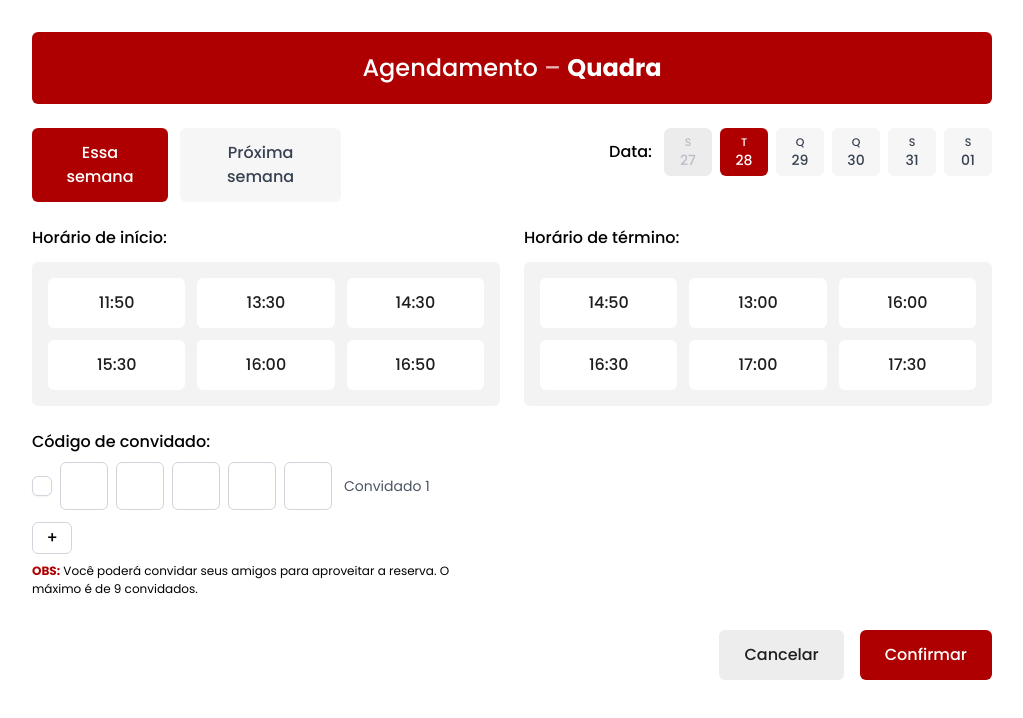
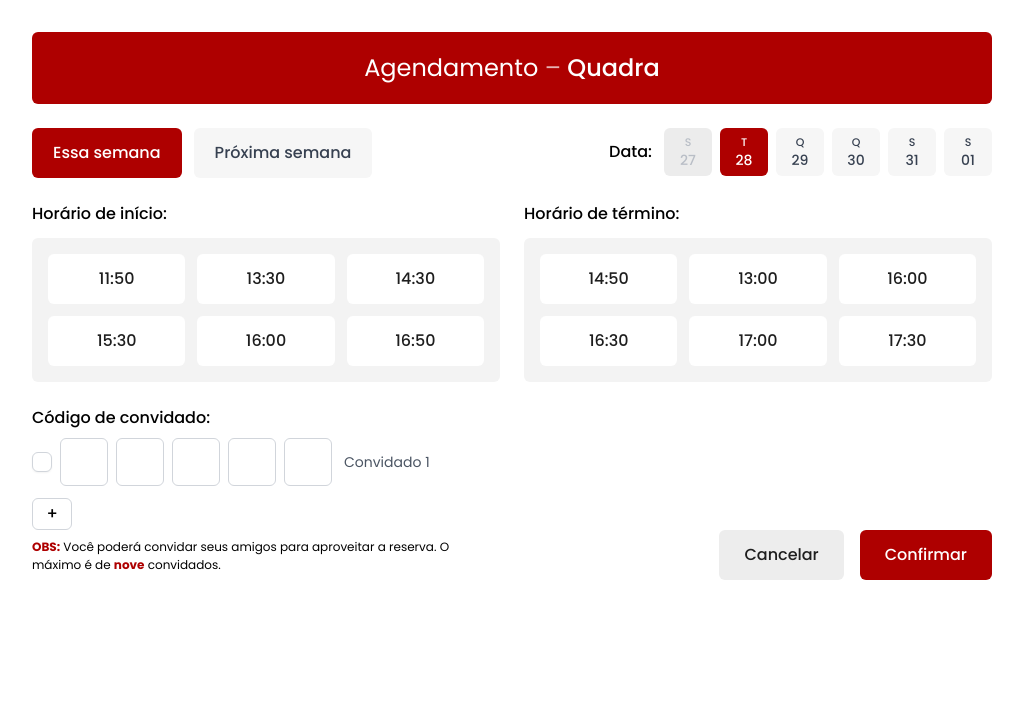
Before and after one commit to EspacoSenai/EspacoSenai.FrontWeb, a React (Vite) app: page /agendamento-quadra in a window 1280 px wide. Shown: the top 718 px of the page, without its empty margins (128-1151 px from the left). Built offline with nearby package versions, Linux system fonts and the light colour scheme.

Commit message:
feat: atualizações no agendamento

```diff
--- a/src/components/main.jsx
+++ b/src/components/main.jsx
@@ -60,18 +60,18 @@ export default function Main() {
             Aqui você terá a <span className="text-[#AE0000]">melhor</span> experiência!
           </p>
           <div className="flex justify-center gap-4">
-            <div className="rounded-[8px] px-7 py-3 bg-white dark:bg-[#2a2a2a] border-2 border-[#AE0000] text-[#AE0000] text-left mr-10 hover:bg-[#AE0000] hover:text-white hover:border-[#AE0000] transition-all duration-300 dark:border-white dark:text-white dark:transition-all dark:duration-300 dark:hover:bg-black">
+            <span className="rounded-[8px] px-7 py-3 bg-white dark:bg-[#2a2a2a] border-2 border-[#AE0000] text-[#AE0000] text-left mr-10  dark:border-white dark:text-white  dark:hover:bg-black">
               Busca por <br />
               Espaços
-            </div>
-            <div className="rounded-[8px] px-6 py-3 bg-white dark:bg-[#2a2a2a] border-2 border-[#AE0000] text-[#AE0000] text-left mr-10 hover:bg-[#AE0000] hover:text-white hover:border-[#AE0000] transition-all duration-300 dark:border-white dark:text-white dark:border-white dark:text-white dark:transition-all dark:duration-300 dark:hover:bg-black">
+            </span>
+            <span className="rounded-[8px] px-6 py-3 bg-white dark:bg-[#2a2a2a] border-2 border-[#AE0000] text-[#AE0000] text-left mr-10  dark:border-white dark:text-white dark:border-white dark:text-white   dark:hover:bg-black">
               Horários <br />
               Disponíveis
-            </div>
-            <div className="rounded-[8px] px-6 py-3 bg-white dark:bg-[#2a2a2a] border-2 border-[#AE0000] text-[#AE0000] text-left hover:bg-[#AE0000] hover:text-white  hover:border-[#AE0000] transition-all duration-300 dark:border-white dark:text-white dark:border-white dark:text-white dark:transition-all dark:duration-300 dark:hover:bg-black">
+            </span>
+            <span className="rounded-[8px] px-6 py-3 bg-white dark:bg-[#2a2a2a] border-2 border-[#AE0000] text-[#AE0000] text-left dark:border-white dark:text-white dark:border-white dark:text-white dark:hover:bg-black">
               Ajuda e <br />
               Suporte
-            </div>
+            </span>
           </div>
         </div>
       </section>
--- a/src/pages/agendamentoQuadra.jsx
+++ b/src/pages/agendamentoQuadra.jsx
@@ -249,7 +249,7 @@ export default function AgendamentoQuadra() {
   }
 
   const estiloBotaoSemana =
-    "px-5 py-3 rounded-md text-sm md:text-base select-none transition-colors duration-150 outline-none focus:ring-0";
+    "px-5 py-3 rounded-md text-sm md:text-base select-none transition-colors duration-150 outline-none focus:ring-0 whitespace-nowrap";
   const estiloBotaoHorario =
     "min-w-[96px] text-center px-4 py-3 rounded-md text-sm md:text-base outline-none focus:ring-0 transition-colors duration-150";
 
@@ -258,7 +258,6 @@ export default function AgendamentoQuadra() {
     success: {
       bg: "bg-green-100",
       color: "text-green-600",
-      // svg não será usado no success (usa sua imagem), mas mantemos a estrutura
       svg: null,
     },
     error: {
@@ -291,9 +290,9 @@ export default function AgendamentoQuadra() {
           className="w-full rounded-md text-white px-6 py-5 mb-6 text-center"
           style={{ backgroundColor: COR_VERMELHO }}
         >
-          <h1 className="text-xl md:text-2xl font-medium">
+          <h1 className="text-xl md:text-2xl font-regular font-sans">
             Agendamento <span className="opacity-70">–</span>{" "}
-            <span className="font-semibold">Quadra</span>
+            <span className="font-medium font-sans">Quadra</span>
           </h1>
         </div>
 
@@ -348,7 +347,7 @@ export default function AgendamentoQuadra() {
                     onClick={() => !d.desabilitado && setDiaSelecionado(idx)}
                     className={juntarClasses(baseClasse, classeVisual)}
                     disabled={d.desabilitado}
-                    title={d.desabilitado ? "Dia indisponível (já passou)" : "Selecionar data"}
+                    title={d.desabilitado ? "Dia indisponível" : "Selecionar data"}
                   >
                     <span className="text-[11px]">{d.diaSemana}</span>
                     <span className="text-sm font-medium">{d.numeroDia}</span>
@@ -365,7 +364,7 @@ export default function AgendamentoQuadra() {
           <section>
             <h3 className="font-medium mb-3 text-black dark:text-white">Horário de início:</h3>
             <div className="bg-[#F3F3F3] rounded-md p-4">
-              <div className="grid grid-cols-3 gap-3">
+              <div className="grid grid-cols-3 gap-3 ">
                 {HORARIOS_INICIO.map((t) => (
                   <button
                     key={t}
@@ -443,7 +442,7 @@ export default function AgendamentoQuadra() {
               <p className="text-[12px] mt-2 text-black dark:text-white">
                 <span className="text-[#AE0000] font-semibold">OBS:</span>{" "}
                 Você poderá convidar seus amigos para aproveitar a reserva. O
-                máximo é de {MAX_CONVIDADOS} convidados.
+                máximo é de <span className="text-[#AE0000] font-semibold">nove</span> convidados.
               </p>
             </div>
           </section>
@@ -474,7 +473,7 @@ export default function AgendamentoQuadra() {
         </div>
 
         {/* Botões */}
-        <div className="mt-8 flex flex-col md:flex-row gap-4 md:justify-end">
+        <div className="-mt-11 flex flex-col md:flex-row gap-4 md:justify-end">
           <button
             type="button"
             onClick={cancelar}
--- a/src/pages/cadastro.jsx
+++ b/src/pages/cadastro.jsx
@@ -78,13 +78,20 @@ export default function Cadastro() {
           <input
             type="text"
             placeholder="Nome"
-            className="p-2 rounded-md shadow-sm border bg-white placeholder-black text-black focus:outline-none"
+            className="p-2 rounded-md shadow-sm border bg-white placeholder-black text-black focus:outline-none placeholder-[#898787]"
             required
           />
           <input
+            type="text"
+            placeholder="Apelido"
+            className="p-2 rounded-md shadow-sm border bg-white placeholder-black text-black focus:outline-none placeholder-[#898787]"
+            required
+          />
+
+          <input
             type="email"
             placeholder="Email"
-            className="p-2 rounded-md shadow-sm border bg-white placeholder-black text-black focus:outline-none"
+            className="p-2 rounded-md shadow-sm border bg-white placeholder-black text-black focus:outline-none placeholder-[#898787]"
             required
           />
 
@@ -96,7 +103,7 @@ export default function Cadastro() {
             const somenteNumeros = e.target.value.replace(/\D/g, "");
             e.target.value = somenteNumeros;
             }}
-            className="p-2 rounded-md shadow-sm border bg-white placeholder-black text-black focus:outline-none"
+            className="p-2 rounded-md shadow-sm border bg-white placeholder-black text-black focus:outline-none placeholder-[#898787]"
             required
             />
 
@@ -110,7 +117,7 @@ export default function Cadastro() {
                 setSenha(e.target.value);
                 setForcaSenha(getForcaSenha(e.target.value));
               }}
-              className={`p-2 rounded-md shadow-sm w-full pr-10 text-black bg-white placeholder-black focus:outline-none border ${erro ? "border-red-500" : "border-gray-300"}`}
+              className={`p-2 rounded-md shadow-sm w-full pr-10 text-black bg-white placeholder-[#898787] focus:outline-none border ${erro ? "border-red-500" : "border-gray-300"}`}
               required
             />
             <span
@@ -178,7 +185,7 @@ export default function Cadastro() {
               placeholder="Confirmar senha"
               value={confirmarSenha}
               onChange={(e) => setConfirmarSenha(e.target.value)}
-              className={`p-2 rounded-md shadow-sm w-full pr-10 text-black bg-white placeholder-black focus:outline-none border ${erro ? "border-red-500" : "border-gray-300"}`}
+              className={`p-2 rounded-md shadow-sm w-full pr-10 text-black bg-white placeholder-[#898787] focus:outline-none border ${erro ? "border-red-500" : "border-gray-300"}`}
               required
             />
             <span
```
Also changed, not shown: src/assets/lixeira.svg (added).
